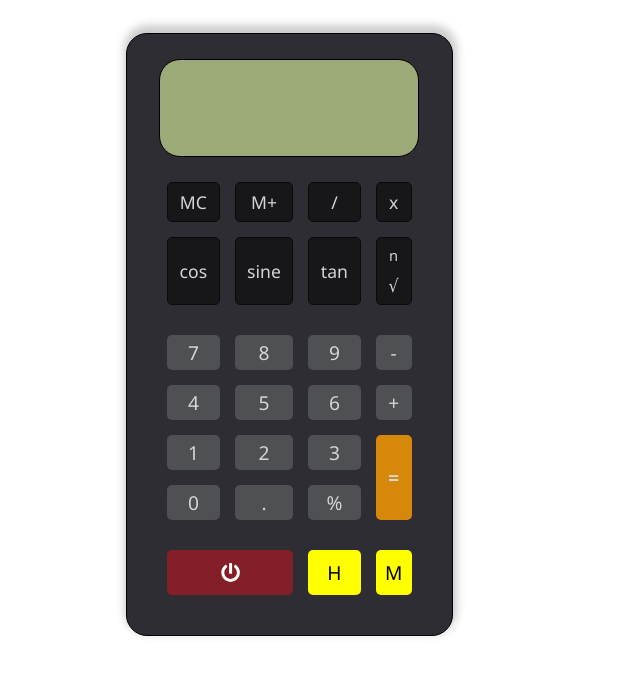
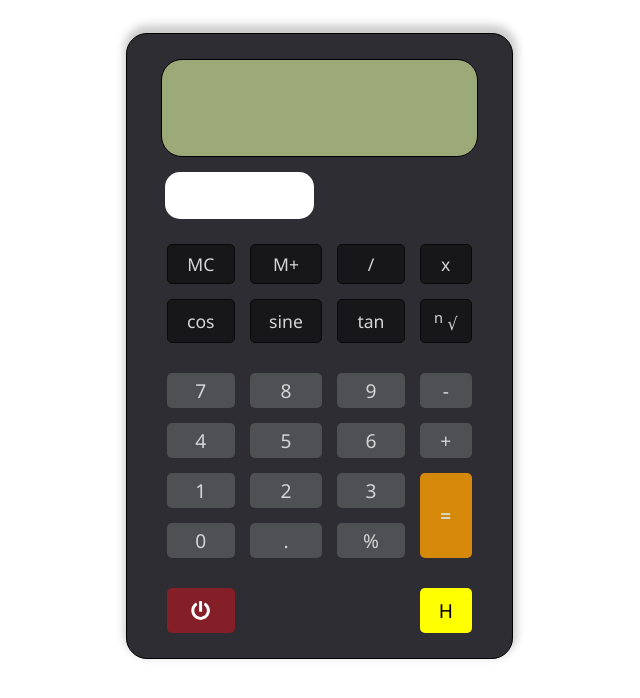
Before and after one commit to Adedayo-A/Calculator-in-Angular, an Angular app in the folder Calculator/calculator/: page / in a window 1280 px wide. Shown: the top 698 px of the page, without its empty margins (179-819 px from the left). Built offline with nearby package versions, Linux system fonts and the light colour scheme.

Commit message:
Implemented new design

```diff
--- a/Calculator/calculator/src/app/app.component.css
+++ b/Calculator/calculator/src/app/app.component.css
@@ -12,8 +12,8 @@ body{
 }
 
 .display-container {
-    width: 41%;
-    padding: 25px;
+    width: 50%;
+    padding: 25px 25px 10px 25px;
     display: flex;
     flex-direction: column;
     background: #2E2D33;
@@ -22,6 +22,33 @@ body{
     box-shadow: 1px -5px 8px 3px #ccc;
     font-family: 'Segoe UI', Tahoma, Geneva, Verdana, sans-serif;
 }
+
+
+/****** NEW DESIGN *********/
+.memory-case {
+    display: flex;
+    justify-content: center;
+    align-items: center;
+    height: 2rem;
+    padding: 2%;
+    border: 1px solid;
+    border-radius: 15px;
+    width: 40%;
+    /* margin: auto; */
+    margin-top: 15px;
+    margin-left: 13px;
+    background-color: #20a1f1;
+    background-color: #ff6600;
+    background-color: white;
+    border-color: transparent;
+}
+
+.memory-screen {
+    text-align: right;
+    font-family: digital;
+    font-size: 2rem;
+}
+/********* NEW DESIGN ENDS **********/
 
 .sibling {
     display: block;
--- a/Calculator/calculator/src/app/app.component.html
+++ b/Calculator/calculator/src/app/app.component.html
@@ -2,6 +2,11 @@
   <div class="display-container">
     <div [ngClass]="{'msg-class' : maxRange, 'bigfont' : bigFont === true}" class="display-screen">
       {{ inputText }}
+    </div>
+    <div class="memory-case">
+      <div class="memory-screen">
+        {{ inMemory }}
+      </div>
     </div>
     <div class="punch-keys-sect">
       <table class="table-of-data">
@@ -43,20 +48,19 @@
         </tr>
         <tr></tr>
         <tr class="powerBtn">
-          <td class="key power" colspan = '2' (click)="power()">
+          <td class="key power" colspan = '1' (click)="power()">
             <fa-icon [icon]="faPowerOff"></fa-icon>
           </td>
+          <td></td>
+          <td></td>
           <td class="history__screen-control" (click)="keyPress('H')">
             H
-          </td>
-          <td class="memory__screen-control" (click)="keyPress('M')">
-             M
           </td>
         </tr>
       </table>
     </div>
   </div>
-  <div [ngClass]="{'staticClass': staticCount === 0, 'second__screen-show-memory': showMem, 'second__screen-hide-memory' : hideMem, 'second__screen-join-memory-part' : joinMemoryPart,  'second__screen-show-history' : showHist, 'second__screen-hide-history' : hideHist, 'second__screen-join-memory-part-historytrue': joinMemorytoHistoryWhenHistoryIsTrue, 'second__screen-removeall': removeAll }" >
+  <div [ngClass]="{'staticClass': staticCount === 0, 'second__screen-show-history' : showHist, 'second__screen-hide-history' : hideHist}" >
     <div class="sibling" id="one">
       <h2 class="screen__header-text"> HISTORY </h2>
       <div *ngFor="let log of logsArray; let i=index" class="screen__body">
@@ -70,10 +74,6 @@
         </table>
       </div>
     </div>
-    <div class="sibling" id="two">
-      <h2 class="inmemory__header-text"> MEMORY </h2>
-      <div class="inmemory"> {{ inMemory }} </div>
-    </div>
   </div>
 </div>
   <!-- [ngClass]="{'staticClass': staticCount === 0, 'second__screen-show-one' : showHist, 'second__screen-hide-one' : hideHist, 'second__screen-show-mem' : showMem, 'second__screen-hide-mem' : hideMem}" -->
--- a/Calculator/calculator/src/app/app.component.ts
+++ b/Calculator/calculator/src/app/app.component.ts
@@ -67,7 +67,7 @@ export class AppComponent implements OnInit {
     this.showMem = false;
     this.showHist = false;
     this.hideMem = false;
-    this.hideHist = false;
+    this.hideHist = true;
   }
 
 
@@ -82,50 +82,15 @@ export class AppComponent implements OnInit {
     this.countMem = 0;
     this.countHist++;
 
-    if(this.hideHist === true) {
-      this.showHist = true;
-      this.hideHist = false;
-      console.log(5);
-      return;
-    }
-    else if (this.showMem === true) {
-      this.removeAll = false;
+    if(this.showHist === true) {
       this.showHist = false;
-      this.hideHist = true;
-      this.showMem = false;
-      console.log(1);
-      return;
-    }
-    else if (this.hideMem === true) {
-      this.removeAll = false;
-      this.hideMem = false;
-      this.showHist = false;
-      this.hideHist = true;
-      this.showMem = false;
-      console.log(9);
-      return;
-    }
-    else if(this.showHist === true) {
-      this.showHist = false;
-      this.hideHist = true;
-      console.log(6);
-      return;
-    }
-    else if(this.joinMemoryPart === true) {
-      console.log(4);
-      this.joinMemoryPart = false;
       this.hideHist = true;
       return;
     }
-    // else if(this.joinMemoryPart === true) {
-    //   console.log(4);
-    //   this.hideMem = true;
-    //   return;
-    // }
-    else {
+    else if (this.hideHist === true) {
       this.showHist = true;
+      this.hideHist = false;
     }
-
   }
 
   toggleShowMemory() {
```
